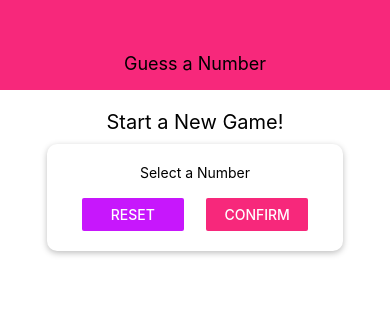
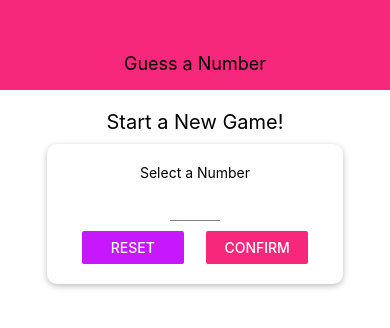
Before and after one commit to Wallace121980/guess-a-number, a React Native app: screen / in a window 390 px wide. Shown: the top 328 px of the page. Built offline with nearby package versions, Linux system fonts and the light colour scheme.

Commit message:
Added Input component

```diff
--- /dev/null
+++ b/components/Input.js
@@ -0,0 +1,17 @@
+import React from 'react';
+import { TextInput, StyleSheet } from 'react-native';
+
+const Input = (props) => {
+  return <TextInput {...props} style={{ ...styles.input, ...props.style }} />;
+};
+
+const styles = StyleSheet.create({
+  input: {
+    height: 30,
+    borderBottomColor: 'grey',
+    borderBottomWidth: 1,
+    marginVertical: 10,
+  },
+});
+
+export default Input;
--- a/screens/StartGameScreen.js
+++ b/screens/StartGameScreen.js
@@ -1,7 +1,8 @@
 import React from 'react';
-import { View, Text, StyleSheet, TextInput, Button } from 'react-native';
+import { View, Text, StyleSheet, Button } from 'react-native';
 
 import Card from '../components/Card';
+import Input from '../components/Input';
 import Colors from '../constants/colors';
 
 const StartGameScreen = (props) => {
@@ -10,7 +11,14 @@
       <Text style={styles.title}>Start a New Game!</Text>
       <Card style={styles.inputContainer}>
         <Text>Select a Number</Text>
-        <TextInput />
+        <Input
+          style={styles.input}
+          blurOnSubmit
+          autoCapitalize='none'
+          autoCorrect={false}
+          keyboardType='number-pad'
+          maxLength={2}
+        />
         <View style={styles.buttonContainer}>
           <View style={styles.button}>
             <Button title='Reset' onPress={() => {}} color={Colors.accent} />
@@ -48,6 +56,10 @@
   button: {
     width: '45%',
   },
+  input: {
+    width: 50,
+    textAlign: 'center',
+  },
 });
 
 export default StartGameScreen;
```
